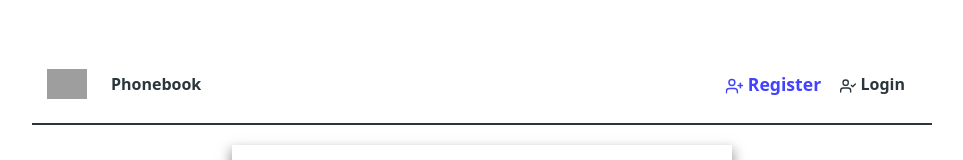
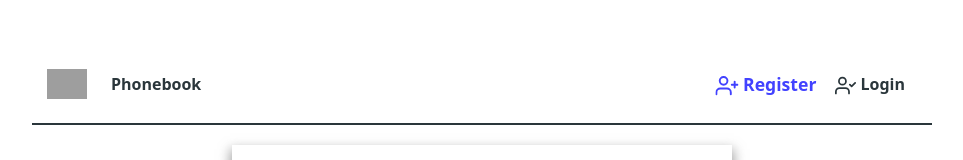
Before and after one commit to isITnow/goit-react-hw-08-phonebook, a React (Create React App) app: page /goit-react-hw-08-phonebook/register in a window 1280 px wide. Shown: the top 160 px of the page, without its empty margins (158-1121 px from the left). Built offline with nearby package versions, Linux system fonts and the light colour scheme; grey boxes are pictures that could not be loaded.

Commit message:
task completed

```diff
--- a/src/components/AppBar/AppBar.jsx
+++ b/src/components/AppBar/AppBar.jsx
@@ -18,7 +18,7 @@ const AppBar = () => {
     return (
         <header className={s.header}>
             <div className={s.navigation}>
-                <span class={s.icon}></span>
+                <span className={s.icon}></span>
                 <NavLink className={getActiveClassName} end to="/">
                     Phonebook
                 </NavLink>
--- a/src/components/AuthNav/AuthNav.jsx
+++ b/src/components/AuthNav/AuthNav.jsx
@@ -2,26 +2,23 @@ import React from 'react';
 import { NavLink } from 'react-router-dom';
 import { FiUserCheck } from 'react-icons/fi';
 import { FiUserPlus } from 'react-icons/fi';
+import s from './authNav.module.css';
 
-// import PropTypes from 'prop-types';
-
-import s from './authNav.module.css';
 const getActiveClassName = ({ isActive }) => {
     return isActive ? `${s.item} ${s.active}` : s.item;
 };
 
 const AuthNav = () => {
     return (
-        <div>
+        <div className={s.box}>
             <NavLink className={getActiveClassName} to="/register">
-                <FiUserPlus /> Register
+                <FiUserPlus size={21} /> Register
             </NavLink>
             <NavLink className={getActiveClassName} to="/login">
-                <FiUserCheck /> Login
+                <FiUserCheck size={21} /> Login
             </NavLink>
         </div>
     );
 };
 
 export default AuthNav;
-// AuthNav.propTypes = {};
--- a/src/components/AuthNav/authNav.module.css
+++ b/src/components/AuthNav/authNav.module.css
@@ -12,3 +12,8 @@
     transition: color 250ms cubic-bezier(0.4, 0, 0.2, 1);
     transition: scale 250ms cubic-bezier(0.4, 0, 0.2, 1);
 }
+
+.box {
+    display: flex;
+    align-items: baseline;
+}
--- a/src/components/UserMenu/UserMenu.jsx
+++ b/src/components/UserMenu/UserMenu.jsx
@@ -22,7 +22,7 @@ const UserMenu = () => {
     return (
         <div className={s.menu}>
             <span className={s.name}>
-                <GrUserExpert /> {userEmail}
+                <GrUserExpert size={23} /> {userEmail}
             </span>
             <Button
                 onClick={handleLogout}
--- a/src/pages/Home-page/HomePage.jsx
+++ b/src/pages/Home-page/HomePage.jsx
@@ -14,7 +14,7 @@ const HomePage = () => {
                 <div className={s.box}>
                     <h2 className={s.title}>{`Welcome, ${userName}!`}</h2>
                     <p className={s.text}>
-                        <TbNotebook />
+                        <TbNotebook size={23} />
                         open <b>Contacts</b> tab to see your personal list of
                         names and phone numbers of people and businesses
                     </p>
@@ -25,7 +25,7 @@ const HomePage = () => {
                         Welcome! Please, login or register to continue.
                     </h2>
                     <p className={s.text}>
-                        <TbNotebook />
+                        <TbNotebook size={23} />
                         this phone book was created for your convenience. it
                         stores list of names and phone numbers of people and
                         businesses
--- a/src/redux/contacts/slice-contacts.js
+++ b/src/redux/contacts/slice-contacts.js
@@ -50,7 +50,6 @@ export const contactsSlice = createSlice({
 
         [deleteContactThunk.fulfilled]: (state, { payload }) => {
             state.isLoading = false;
-            state.contacts.filter(contact => contact.id !== payload);
         },
         [deleteContactThunk.rejected]: (state, { payload }) => {
             state.isLoading = false;
```
Also changed, not shown: src/components/ContactsList/ContactsItem/ContactsItem.jsx (+0 -7 lines).
